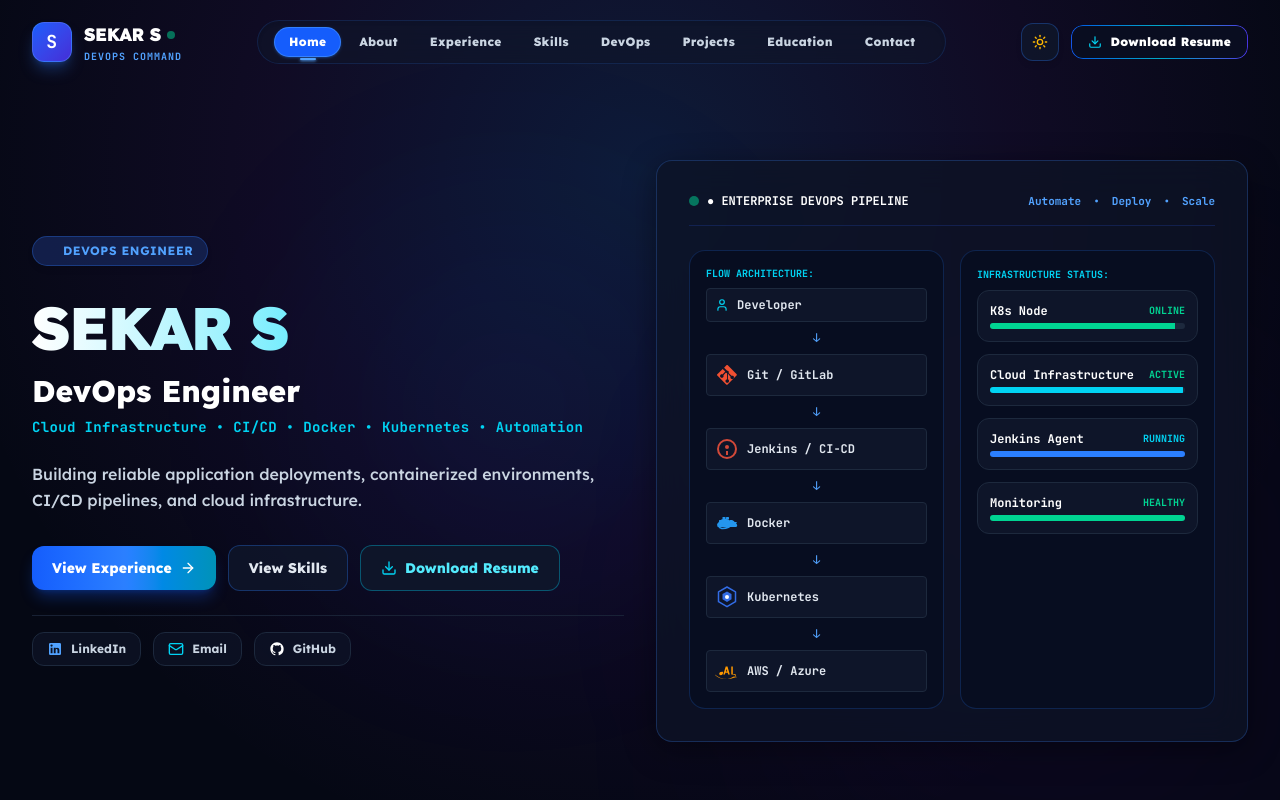
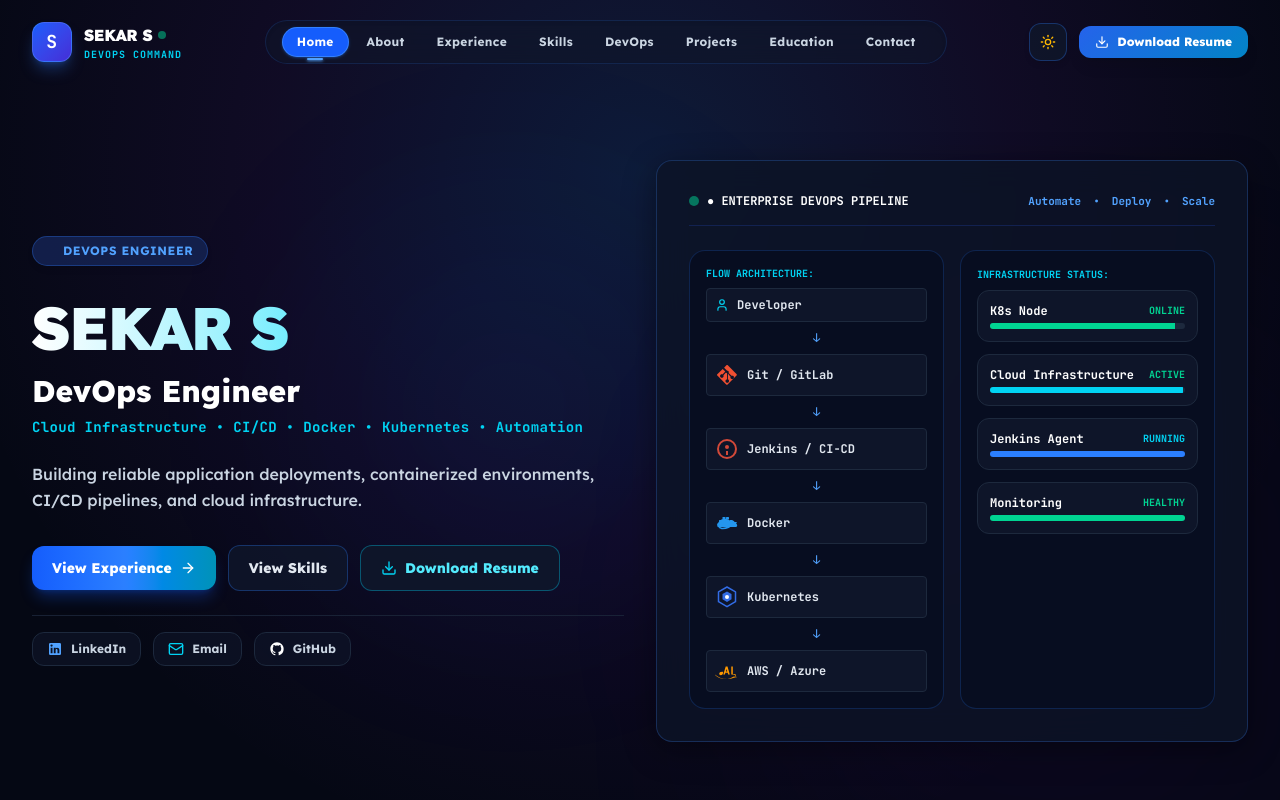
Before and after one commit to sekar004/portfolio, a React (Vite) app: page / in a window 1280 px wide. Shown: the top 800 px of the page. Built offline with nearby package versions, Linux system fonts and the light colour scheme.

Commit message:
fix: resolve light mode button contrast for Download Resume and align Hero and Navbar styling

```diff
--- a/src/components/Navbar.tsx
+++ b/src/components/Navbar.tsx
@@ -58,18 +58,18 @@
       <div className="max-w-7xl mx-auto px-4 sm:px-6 lg:px-8">
         <div className="flex items-center justify-between">
 
-          {/* Left Logo & Brand */}
+          {/* Left Brand */}
           <a href="#home" className="flex items-center gap-3 group">
             <div className="relative flex items-center justify-center w-10 h-10 rounded-xl bg-gradient-to-br from-blue-600 to-indigo-700 text-white font-black shadow-lg shadow-blue-500/30 group-hover:shadow-blue-400/50 transition-all duration-300 border border-blue-400/40">
               <span className="text-lg tracking-wider font-mono">S</span>
               <div className="absolute inset-0 rounded-xl bg-blue-400/20 animate-ping opacity-0 group-hover:opacity-100 transition-opacity pointer-events-none" />
             </div>
             <div className="flex flex-col">
-              <span className="text-lg font-black tracking-tight text-white light:text-slate-900 group-hover:text-blue-500 transition-colors flex items-center gap-1.5">
+              <span className="text-base font-black tracking-tight text-white light:text-slate-900 group-hover:text-blue-500 transition-colors flex items-center gap-1.5">
                 SEKAR S
                 <span className="w-2 h-2 rounded-full bg-emerald-400 animate-pulse" title="System Operational" />
               </span>
-              <span className="text-[10px] font-mono text-blue-400 light:text-blue-600 font-bold tracking-widest uppercase">
+              <span className="text-[10px] font-mono text-cyan-400 light:text-blue-600 font-bold tracking-widest uppercase">
                 DEVOPS COMMAND
               </span>
             </div>
@@ -83,7 +83,7 @@
                 <a
                   key={link.id}
                   href={link.href}
-                  className={`px-3.5 py-1.5 rounded-full text-xs font-extrabold tracking-wide transition-all duration-200 relative ${
+                  className={`px-3.5 py-1.5 rounded-full text-xs font-bold tracking-wide transition-all duration-200 relative ${
                     isActive
                       ? 'text-white light:text-white bg-blue-600 border border-blue-400/50 shadow-sm shadow-blue-500/30'
                       : 'text-slate-300 light:text-slate-800 hover:text-white light:hover:text-blue-600 hover:bg-slate-800/50 light:hover:bg-slate-300/60'
@@ -101,6 +101,7 @@
           {/* Right Action CTAs: Theme Toggle & Download Resume */}
           <div className="hidden sm:flex items-center gap-3">
 
+            {/* Theme Toggle Button */}
             <button
               onClick={onToggleTheme}
               className="p-2.5 rounded-xl bg-slate-900/80 light:bg-slate-200 border border-blue-500/30 light:border-slate-300 text-blue-400 light:text-blue-700 hover:text-cyan-300 transition-all shadow-md"
@@ -110,15 +111,13 @@
               {theme === 'dark' ? <Sun className="w-4 h-4 text-amber-400" /> : <Moon className="w-4 h-4 text-blue-600" />}
             </button>
 
+            {/* Download Resume Button with crisp white text in both themes */}
             <button
               onClick={onOpenResume}
-              className="relative group overflow-hidden rounded-xl p-[1px] font-semibold focus:outline-none"
+              className="btn-primary-cta px-4 py-2 rounded-xl text-xs font-black flex items-center gap-2 shadow-lg hover:scale-105 transition-all"
             >
-              <span className="absolute inset-0 bg-gradient-to-r from-blue-600 via-cyan-500 to-indigo-600 rounded-xl group-hover:opacity-100 transition-opacity opacity-90" />
-              <span className="relative flex items-center gap-2 px-4 py-2 rounded-[11px] bg-[#090d20] light:bg-blue-600 transition-all duration-300 group-hover:bg-transparent text-xs font-black text-white tracking-wide">
-                <Download className="w-3.5 h-3.5 text-cyan-400 light:text-white group-hover:translate-y-0.5 transition-transform" />
-                Download Resume
-              </span>
+              <Download className="w-3.5 h-3.5 text-white" />
+              <span>Download Resume</span>
             </button>
           </div>
 
@@ -168,10 +167,10 @@
                   setMobileMenuOpen(false);
                   onOpenResume();
                 }}
-                className="w-full py-3 px-4 rounded-xl bg-gradient-to-r from-blue-600 to-indigo-600 text-white font-extrabold text-sm flex items-center justify-center gap-2 shadow-lg shadow-blue-600/30"
+                className="btn-primary-cta w-full py-3 px-4 rounded-xl font-black text-sm flex items-center justify-center gap-2 shadow-lg"
               >
-                <Download className="w-4 h-4" />
-                Download Resume
+                <Download className="w-4 h-4 text-white" />
+                <span>Download Resume</span>
               </button>
             </div>
           </div>
--- a/src/index.css
+++ b/src/index.css
@@ -11,13 +11,13 @@
     transition: background-color 0.25s ease, color 0.25s ease;
   }
 
-  /* Dark mode theme */
+  /* Dark mode default */
   html.dark body {
     background-color: #050814;
     color: #f1f5f9;
   }
 
-  /* Light mode theme - Ultra sharp high contrast */
+  /* Light mode default */
   html.light body {
     background-color: #f8fafc;
     color: #0f172a;
@@ -36,7 +36,7 @@
   border-radius: 4px;
 }
 
-/* Grid background utilities */
+/* Grid Backgrounds */
 html.dark .bg-devops-grid {
   background-size: 36px 36px;
   background-image:
@@ -47,8 +47,8 @@
 html.light .bg-devops-grid {
   background-size: 36px 36px;
   background-image:
-    linear-gradient(to right, rgba(37, 99, 235, 0.1) 1px, transparent 1px),
-    linear-gradient(to bottom, rgba(37, 99, 235, 0.1) 1px, transparent 1px);
+    linear-gradient(to right, rgba(37, 99, 235, 0.09) 1px, transparent 1px),
+    linear-gradient(to bottom, rgba(37, 99, 235, 0.09) 1px, transparent 1px);
 }
 
 html.dark .bg-radial-glow {
@@ -56,12 +56,12 @@
 }
 
 html.light .bg-radial-glow {
-  background: radial-gradient(circle at 50% 20%, rgba(37, 99, 235, 0.12) 0%, rgba(147, 51, 234, 0.05) 40%, rgba(248, 250, 252, 0) 75%);
+  background: radial-gradient(circle at 50% 20%, rgba(37, 99, 235, 0.12) 0%, rgba(147, 51, 234, 0.04) 40%, rgba(248, 250, 252, 0) 75%);
 }
 
 /* Glassmorphism Panel Dark vs Light */
 html.dark .glass-panel {
-  background: rgba(13, 20, 38, 0.78);
+  background: rgba(13, 20, 38, 0.82);
   backdrop-filter: blur(16px);
   -webkit-backdrop-filter: blur(16px);
   border: 1px solid rgba(59, 130, 246, 0.25);
@@ -73,10 +73,10 @@
   backdrop-filter: blur(16px);
   -webkit-backdrop-filter: blur(16px);
   border: 1px solid #cbd5e1;
-  box-shadow: 0 10px 30px 0 rgba(37, 99, 235, 0.1);
+  box-shadow: 0 10px 30px 0 rgba(37, 99, 235, 0.09);
 }
 
-/* Hover effects */
+/* Glass Hover */
 html.dark .glass-panel-hover:hover {
   border-color: rgba(96, 165, 250, 0.6);
   box-shadow: 0 0 30px rgba(59, 130, 246, 0.35);
@@ -89,66 +89,36 @@
   transform: translateY(-3px);
 }
 
-/* Light Mode Comprehensive Typography & Color Overrides */
-html.light .text-white {
-  color: #0f172a !important;
+/* Primary CTA Button - Always Pure White Text on Vibrant Blue Gradient in BOTH themes */
+.btn-primary-cta {
+  background: linear-gradient(135deg, #2563eb 0%, #0284c7 100%) !important;
+  color: #ffffff !important;
+  font-weight: 800 !important;
 }
 
-html.light .text-slate-100 {
-  color: #0f172a !important;
+.btn-primary-cta * {
+  color: #ffffff !important;
 }
 
-html.light .text-slate-200 {
-  color: #1e293b !important;
+.btn-primary-cta:hover {
+  background: linear-gradient(135deg, #1d4ed8 0%, #0369a1 100%) !important;
+  box-shadow: 0 10px 25px rgba(37, 99, 235, 0.4) !important;
 }
 
-html.light .text-slate-300 {
-  color: #334155 !important;
+/* Light Mode Overrides for Labels & Cards */
+html.light .text-hero-title {
+  background: linear-gradient(135deg, #0f172a 0%, #1e3a8a 50%, #0284c7 100%);
+  -webkit-background-clip: text;
+  -webkit-text-fill-color: transparent;
 }
 
-html.light .text-slate-400 {
-  color: #475569 !important;
+html.dark .text-hero-title {
+  background: linear-gradient(135deg, #ffffff 0%, #38bdf8 50%, #a855f7 100%);
+  -webkit-background-clip: text;
+  -webkit-text-fill-color: transparent;
 }
 
-html.light .text-cyan-300,
-html.light .text-cyan-400 {
-  color: #0284c7 !important;
-}
-
-html.light .text-blue-300,
-html.light .text-blue-400 {
-  color: #1d4ed8 !important;
-}
-
-/* Background Color Adaptations for Light Mode */
-html.light section,
-html.light main {
-  background-color: #f8fafc !important;
-}
-
-html.light [class*="bg-\[\#050814\]"],
-html.light [class*="bg-\[\#070b1a\]"],
-html.light [class*="bg-\[\#03050e\]"],
-html.light [class*="bg-\[\#040712\]"] {
-  background-color: #f8fafc !important;
-}
-
-html.light [class*="bg-slate-900"],
-html.light [class*="bg-\[\#070d20\]"],
-html.light [class*="bg-\[\#080f24\]"],
-html.light [class*="bg-\[\#070e24\]"] {
-  background-color: #ffffff !important;
-  border-color: #cbd5e1 !important;
-  color: #0f172a !important;
-}
-
-html.light [class*="bg-slate-950"],
-html.light [class*="bg-blue-950"] {
-  background-color: #e2e8f0 !important;
-  color: #0f172a !important;
-}
-
-/* Keep Terminal CLI Container dark even in light mode so code is readable */
+/* Terminal CLI Container stays dark in both themes */
 .terminal-window {
   background-color: #090d16 !important;
   color: #f8fafc !important;
```
